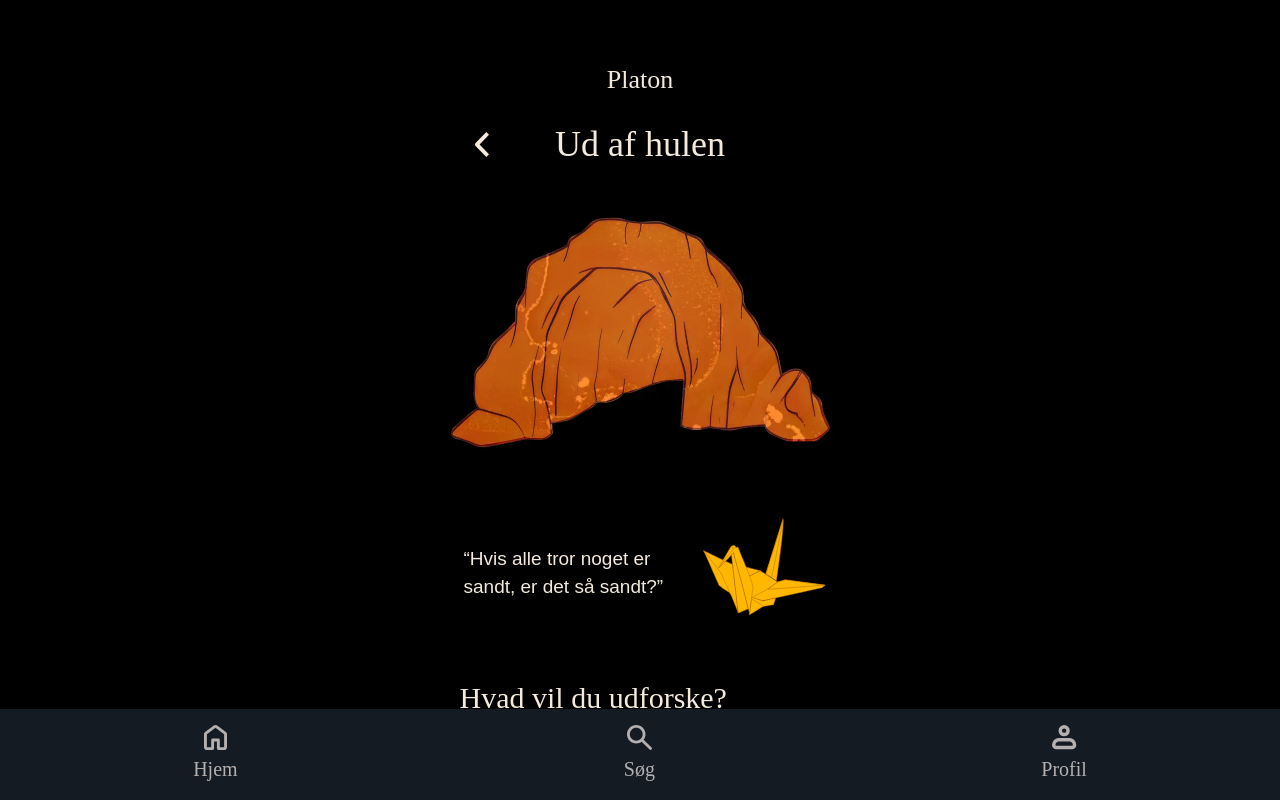
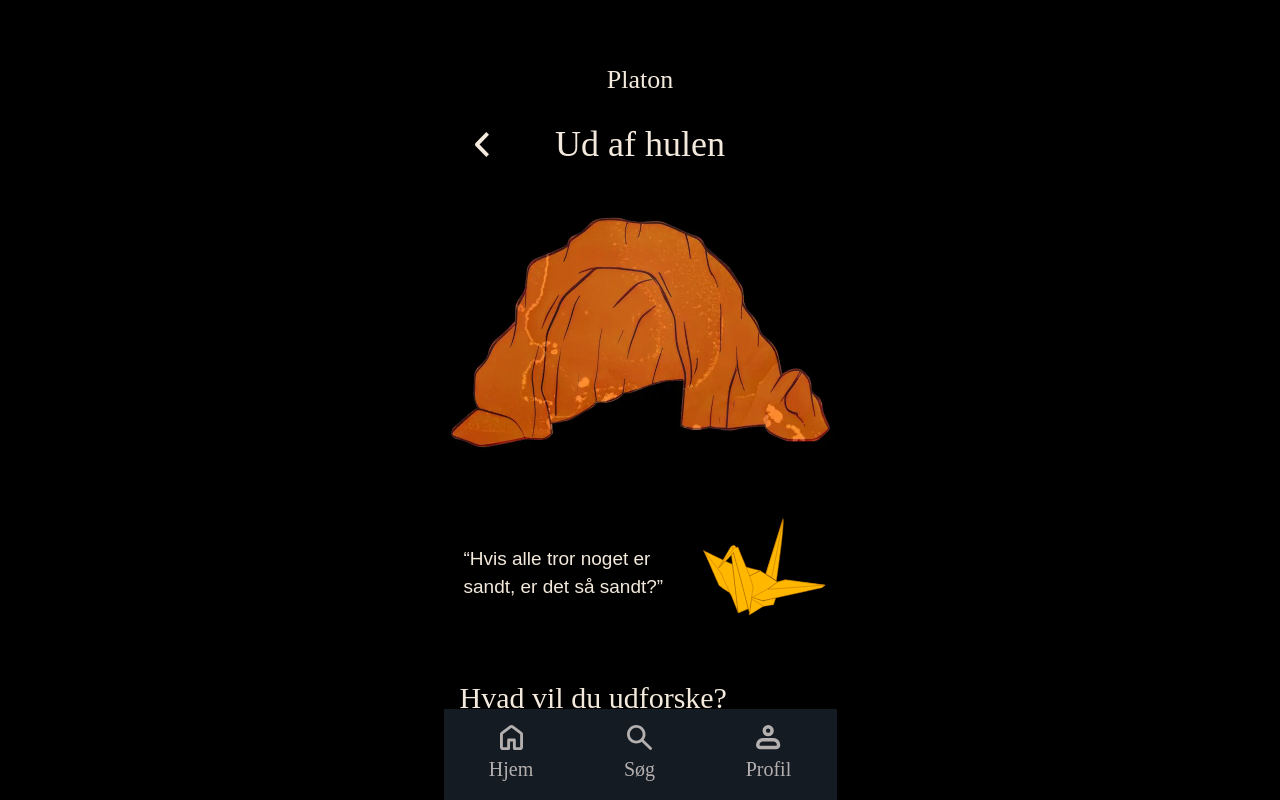
Before and after one commit to SarahNevin/filosofiapp, a React (Vite) app: page /emne in a window 1280 px wide. Shown: the top 800 px of the page. Built offline with nearby package versions, Linux system fonts and the light colour scheme; a web font is replaced by a local one.

Commit message:
Wrapper tilføjet for at justere width

```diff
--- a/src/components/Navigation.jsx
+++ b/src/components/Navigation.jsx
@@ -8,7 +8,8 @@ export default function Navigation() {
   const navigate = useNavigate();
 
   return (
-    <nav className="fixed bottom-0 left-0 w-full h-[91px] bg-[#151B22] flex justify-around items-center">
+    <nav className="fixed bottom-0 inset-x-0 h-[91px] flex justify-center">
+  <div className="w-full max-w-[393px] h-full bg-[#151B22] flex justify-around items-center">
       <button
         onClick={() => navigate("/onboarding")}
         className="flex flex-col items-center justify-center gap-1"
@@ -32,6 +33,7 @@ export default function Navigation() {
         <img src={profilIkon} alt="Profil" className="w-[25px] h-[25px]" />
         <span className="navbar-tekst">Profil</span>
       </button>
+    </div>
     </nav>
   );
 }
```
